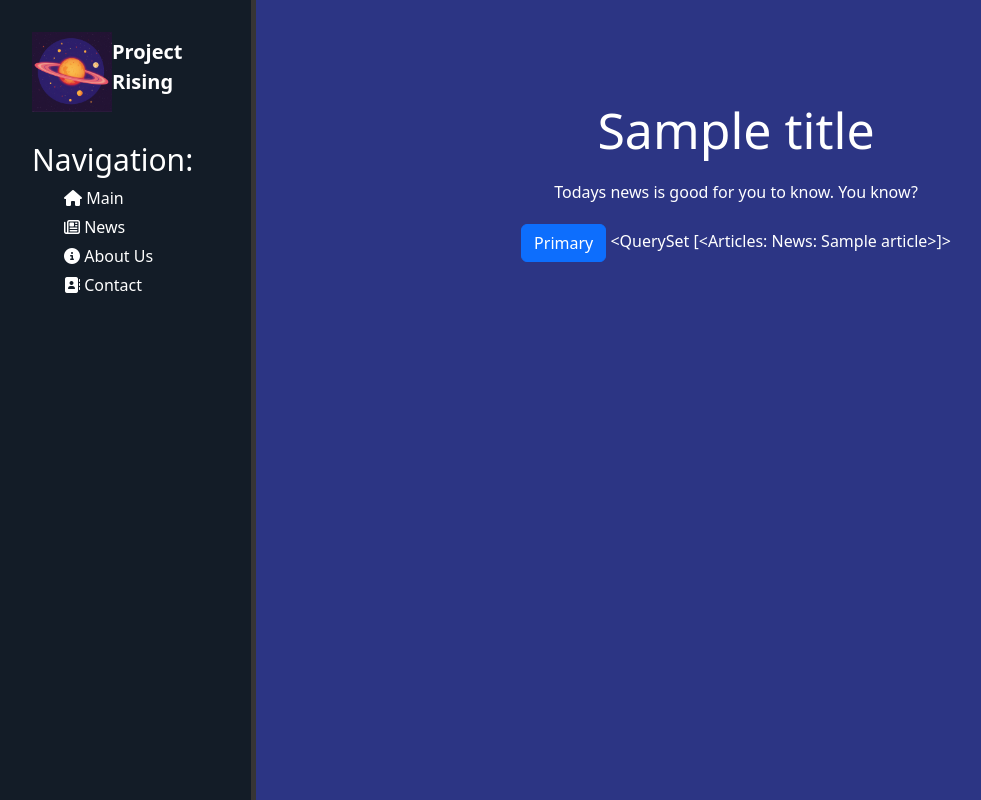
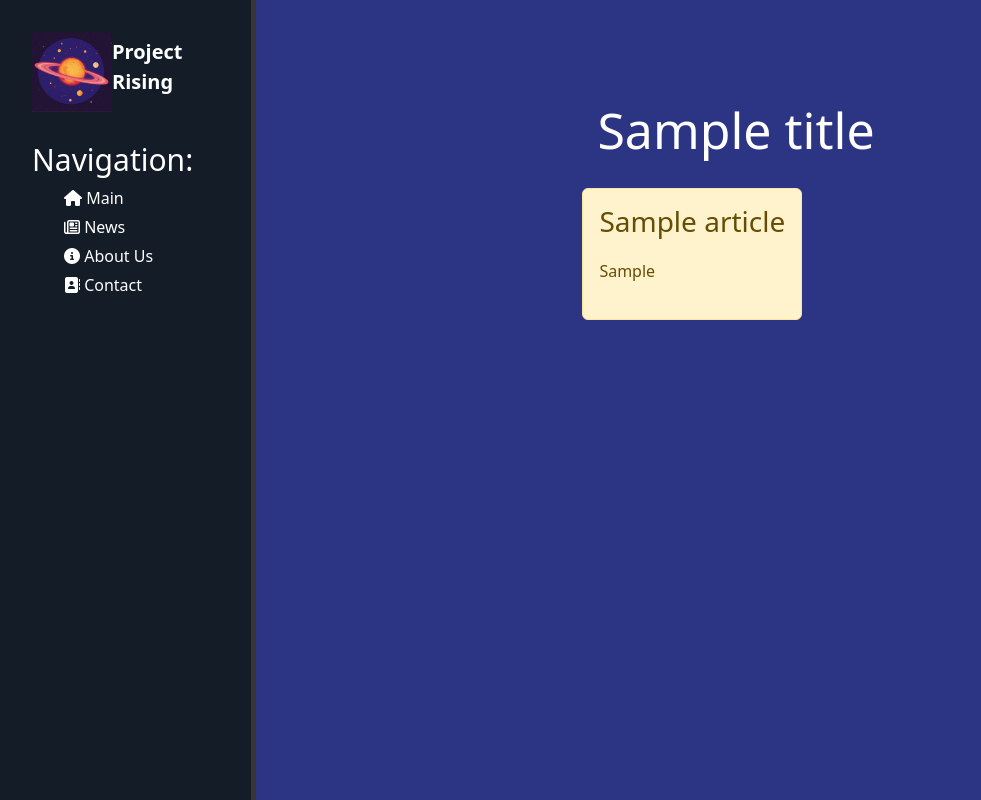
Before and after one commit to PlayErsGames666/Django, a Django app: template Rising/news/templates/news/news.html in a window 1280 px wide. Shown: the whole page, without its empty margins (0-981 px from the left). Run offline with Django 5.2, Linux system fonts and the light colour scheme; tables that the repository leaves empty hold one stand-in row (values such as "Sample post"); the template is opened without the code that fills it: values that come from a table or form of the project are taken from there, most other values are stand-ins (such as "Sample title", 1, 10 or a date in 2020).

Commit message:
Add cycle for displaying blocks of news

```diff
--- a/Rising/news/templates/news/news.html
+++ b/Rising/news/templates/news/news.html
@@ -6,9 +6,15 @@
 
 {% block body %}
 <!-- Блок body. Создаёт данные для страницы в браузере -->
-<div class="features">
-    <h1>{{ title }}</h1> {# Передача данных из views.py #}
-    <p>Todays news is good for you to know. You know?</p>
-    <button type="button" class="btn btn-primary">Primary</button>
-    {{ news }} {# Передача данных из views, из db #}
+    <div class="features">
+        <h1>{{ title }}</h1> {# Передача данных из views.py #}
+
+        {% for el in news %}
+            <div class="alert alert-warning">
+                <h3>{{ el.title }}</h3>
+                <p>{{ el.announs }}</p>
+            </div>
+        {% endfor %}
+
+    <!-- {{ news }} {# Передача данных из views, из db #} -->
 {% endblock %}
```
